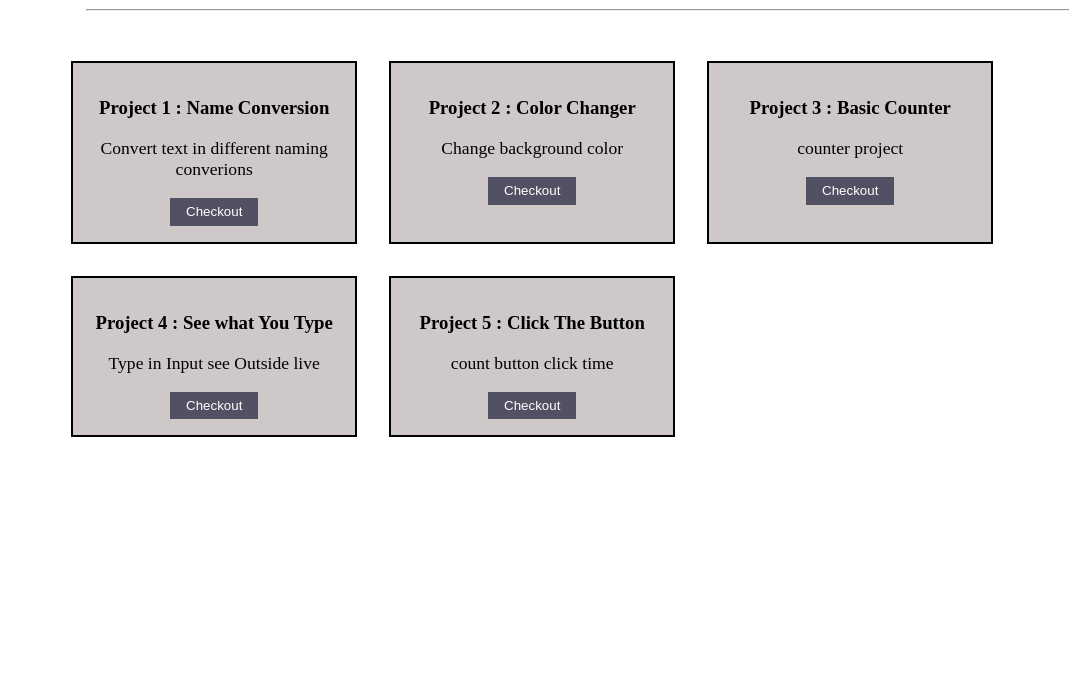
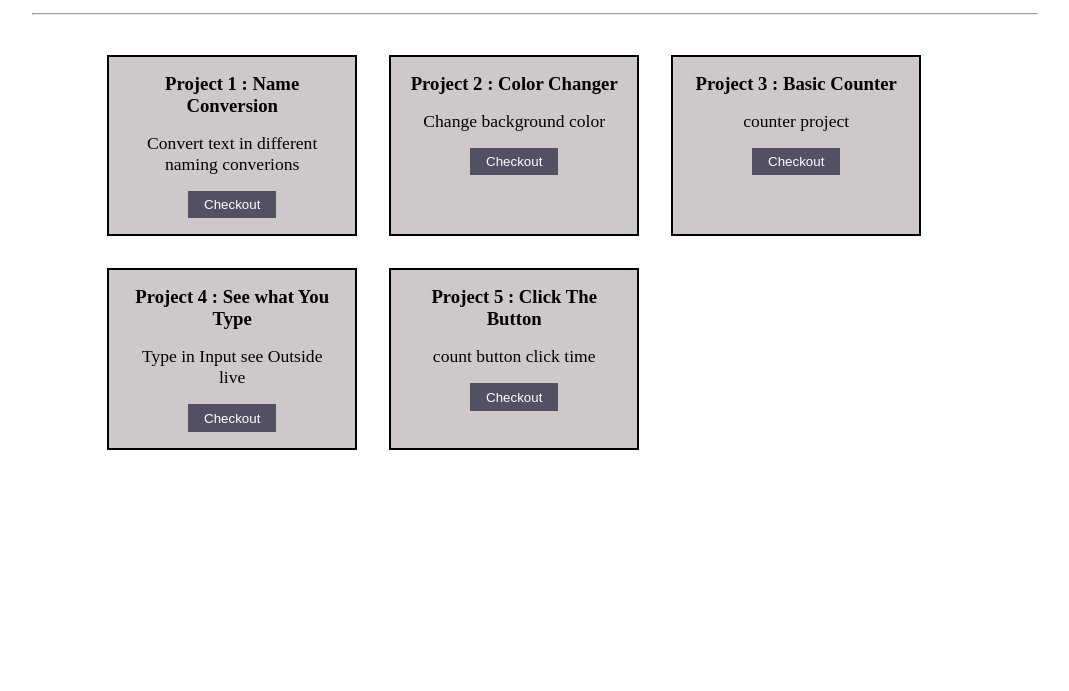
Before and after one commit to Ashish-Nagar-027/Js-assignments-projects, a plain HTML site: page index.html in a window 1280 px wide. Shown: the part 109-800 px from the top of the page, without its empty margins (16-1085 px from the left). Drawn offline with Linux system fonts and the light colour scheme.

Commit message:
css fixed

```diff
--- a/index.html
+++ b/index.html
@@ -6,12 +6,26 @@
     <meta name="viewport" content="width=device-width, initial-scale=1.0" />
     <title>JS Assignment Projects</title>
     <style>
+      * {
+        margin: 0;
+        padding: 0;
+        box-sizing: border-box;
+      }
+
+      h1 {
+        margin: 1rem;
+      }
+
       .container {
         text-align: center;
+        width: 95vw;
+        padding: 1rem;
+        margin: auto;
       }
 
       p {
         font-size: 1.1rem;
+        margin: 1rem;
       }
 
       hr {
@@ -52,6 +66,8 @@
         display: flex;
         flex-wrap: wrap;
         padding: 2% 5%;
+        width: 100%;
+        margin: auto;
       }
     </style>
   </head>
```
